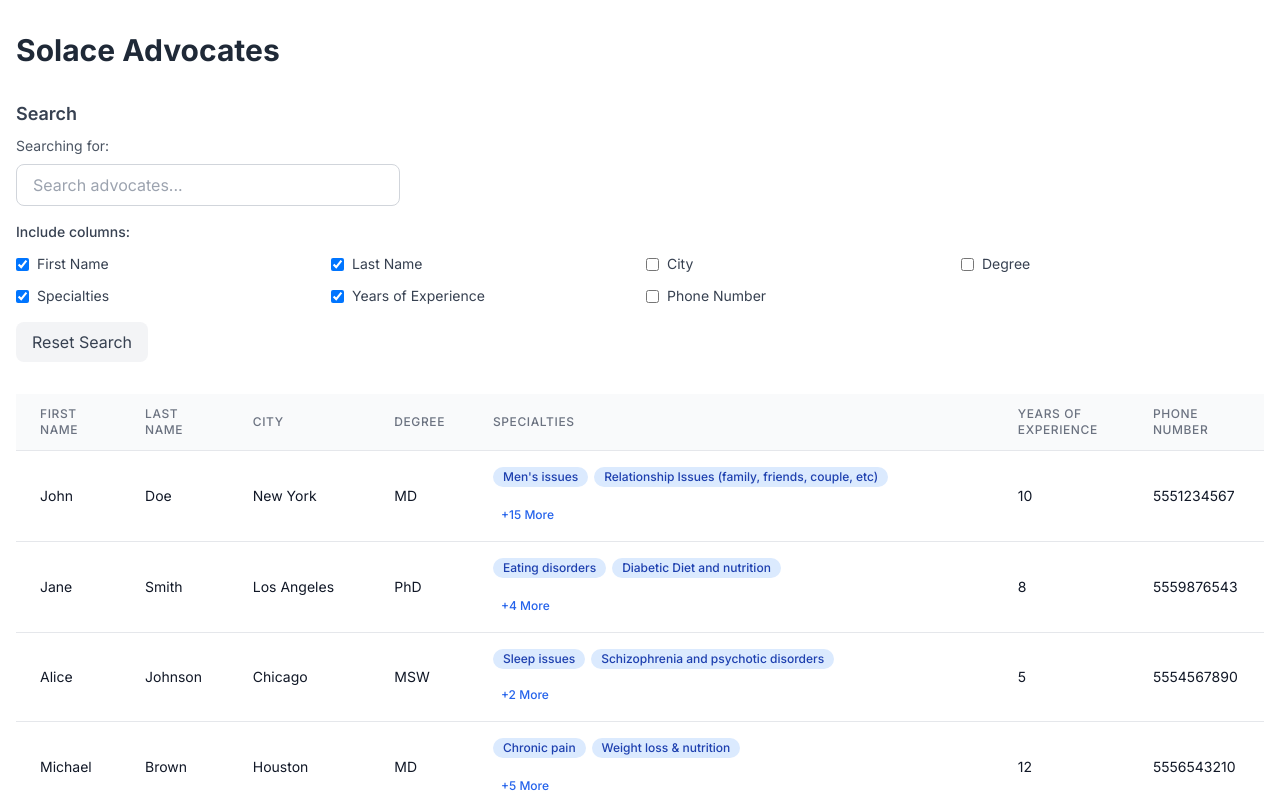
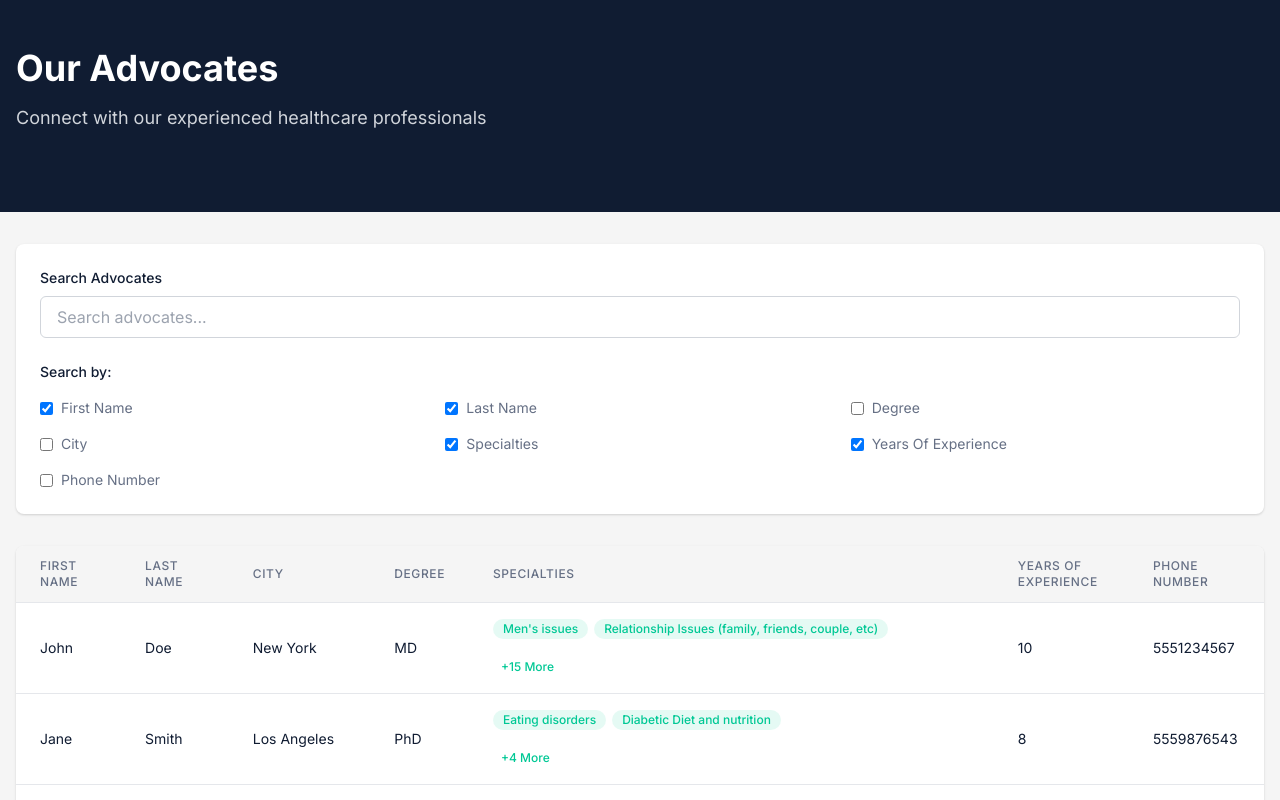
Before and after one commit to jankney2/solace-candidate-assignment-main, a Next.js app: page / in a window 1280 px wide. Shown: the top 800 px of the page. Built offline with nearby package versions, Linux system fonts and the light colour scheme.

Commit message:
styling first pass

```diff
--- a/src/app/page.tsx
+++ b/src/app/page.tsx
@@ -23,10 +23,7 @@ export default function Home() {
     "firstName",
     "lastName",
     "specialties",
-    // "city",
-    // "degree",
     "yearsOfExperience",
-    // "phoneNumber",
   ]);
 
   useEffect(() => {
@@ -46,15 +43,6 @@ export default function Home() {
     }
   };
 
-  const formatPhoneNumber = (phoneNumber: string | number) => {
-    const cleaned = String(phoneNumber).replace(/\D/g, "");
-    const match = cleaned.match(/^(\d{3})(\d{3})(\d{4})$/);
-    if (match) {
-      return "(" + match[1] + ") " + match[2] + "-" + match[3];
-    }
-    return phoneNumber;
-  };
-
   const shouldRenderAdvocate = (advocate: Advocate) => {
     return searchBy.some((column) => {
       if (column === "specialties") {
@@ -69,8 +57,10 @@ export default function Home() {
           .includes(searchTerm.toLowerCase());
       }
       if (column === "phoneNumber") {
-        const formattedPhone = formatPhoneNumber(advocate[column]);
-        return formattedPhone.toLowerCase().includes(searchTerm.toLowerCase());
+        return advocate[column]
+          .toString()
+          .toLowerCase()
+          .includes(searchTerm.toLowerCase());
       }
       const value = advocate[column as keyof Advocate];
       return (
@@ -81,144 +71,102 @@ export default function Home() {
   };
 
   return (
-    <main className="container mx-auto px-4 py-8 max-w-7xl">
-      <h1 className="text-3xl font-bold mb-8 text-gray-800">
-        Solace Advocates
-      </h1>
+    <main className="min-h-screen bg-solace-lightgray">
+      <div className="bg-solace-darkblue py-12">
+        <div className="container mx-auto px-4 max-w-7xl">
+          <h1 className="text-4xl font-bold text-white mb-4">Our Advocates</h1>
+          <p className="text-lg text-gray-300 mb-8">
+            Connect with our experienced healthcare professionals
+          </p>
+        </div>
+      </div>
 
-      <div className="mb-8 space-y-4">
-        <div className="space-y-2">
-          <p className="text-lg font-semibold text-gray-700">Search</p>
-          <p className="text-sm text-gray-600">
-            Searching for: <span className="font-medium">{searchTerm}</span>
-          </p>
+      <div className="container mx-auto px-4 py-8 max-w-7xl">
+        <div className="bg-white rounded-lg shadow-solace p-6 mb-8">
+          <div className="mb-6">
+            <label className="block text-solace-darkblue text-sm font-medium mb-2">
+              Search Advocates
+            </label>
             <input
+              type="text"
+              placeholder="Search advocates..."
               value={searchTerm}
               onChange={(e) => setSearchTerm(e.target.value)}
-            className="w-full md:w-96 px-4 py-2 border border-gray-300 rounded-lg focus:outline-none focus:ring-2 focus:ring-blue-500"
-            placeholder="Search advocates..."
+              className="w-full px-4 py-2 border border-gray-300 rounded-md focus:outline-none focus:ring-2 focus:ring-solace-blue focus:border-transparent"
             />
           </div>
 
-        <div className="space-y-3">
-          <p className="text-sm font-medium text-gray-700">Include columns:</p>
-          <div className="grid grid-cols-2 md:grid-cols-4 gap-3">
-            <label className="flex items-center space-x-2">
+          <div className="space-y-4">
+            <h3 className="text-sm font-medium text-solace-darkblue">
+              Search by:
+            </h3>
+            <div className="grid grid-cols-1 md:grid-cols-2 lg:grid-cols-3 gap-4">
+              {[
+                "firstName",
+                "lastName",
+                "degree",
+                "city",
+                "specialties",
+                "yearsOfExperience",
+                "phoneNumber",
+              ].map((field) => (
+                <label key={field} className="flex items-center space-x-2">
                   <input
                     type="checkbox"
                     onChange={modifySearchColumns}
-                value="firstName"
-                defaultChecked={searchBy.includes("firstName")}
-                className="rounded text-blue-600 focus:ring-blue-500"
+                    value={field}
+                    defaultChecked={searchBy.includes(field)}
+                    className="rounded border-gray-300 text-solace-blue focus:ring-solace-blue"
                   />
-              <span className="text-sm text-gray-700">First Name</span>
+                  <span className="text-sm text-solace-gray capitalize">
+                    {field.replace(/([A-Z])/g, " $1").trim()}
+                  </span>
                 </label>
-            <label className="flex items-center space-x-2">
-              <input
-                type="checkbox"
-                onChange={modifySearchColumns}
-                value="lastName"
-                defaultChecked={searchBy.includes("lastName")}
-                className="rounded text-blue-600 focus:ring-blue-500"
-              />
-              <span className="text-sm text-gray-700">Last Name</span>
-            </label>
-            <label className="flex items-center space-x-2">
-              <input
-                type="checkbox"
-                onChange={modifySearchColumns}
-                value="city"
-                defaultChecked={searchBy.includes("city")}
-                className="rounded text-blue-600 focus:ring-blue-500"
-              />
-              <span className="text-sm text-gray-700">City</span>
-            </label>
-            <label className="flex items-center space-x-2">
-              <input
-                type="checkbox"
-                onChange={modifySearchColumns}
-                value="degree"
-                defaultChecked={searchBy.includes("degree")}
-                className="rounded text-blue-600 focus:ring-blue-500"
-              />
-              <span className="text-sm text-gray-700">Degree</span>
-            </label>
-            <label className="flex items-center space-x-2">
-              <input
-                type="checkbox"
-                onChange={modifySearchColumns}
-                value="specialties"
-                defaultChecked={searchBy.includes("specialties")}
-                className="rounded text-blue-600 focus:ring-blue-500"
-              />
-              <span className="text-sm text-gray-700">Specialties</span>
-            </label>
-            <label className="flex items-center space-x-2">
-              <input
-                type="checkbox"
-                onChange={modifySearchColumns}
-                value="yearsOfExperience"
-                defaultChecked={searchBy.includes("yearsOfExperience")}
-                className="rounded text-blue-600 focus:ring-blue-500"
-              />
-              <span className="text-sm text-gray-700">Years of Experience</span>
-            </label>
-            <label className="flex items-center space-x-2">
-              <input
-                type="checkbox"
-                onChange={modifySearchColumns}
-                value="phoneNumber"
-                defaultChecked={searchBy.includes("phoneNumber")}
-                className="rounded text-blue-600 focus:ring-blue-500"
-              />
-              <span className="text-sm text-gray-700">Phone Number</span>
-            </label>
+              ))}
+            </div>
           </div>
         </div>
 
-        <button
-          onClick={() => setSearchTerm("")}
-          className="px-4 py-2 bg-gray-100 hover:bg-gray-200 text-gray-700 rounded-lg transition-colors"
-        >
-          Reset Search
-        </button>
-      </div>
-
-      <div className="overflow-x-auto">
+        <div className="bg-white rounded-lg shadow-solace overflow-hidden">
+          <div className="relative">
+            <div className="max-h-[600px] overflow-y-auto">
               <table className="min-w-full divide-y divide-gray-200">
-          <thead className="bg-gray-50">
+                <thead className="bg-solace-lightgray sticky top-0 z-10">
                   <tr>
-              <th className="px-6 py-3 text-left text-xs font-medium text-gray-500 uppercase tracking-wider">
+                    <th className="px-6 py-3 bg-solace-lightgray text-left text-xs font-medium text-solace-gray uppercase tracking-wider">
                       First Name
                     </th>
-              <th className="px-6 py-3 text-left text-xs font-medium text-gray-500 uppercase tracking-wider">
+                    <th className="px-6 py-3 bg-solace-lightgray text-left text-xs font-medium text-solace-gray uppercase tracking-wider">
                       Last Name
                     </th>
-              <th className="px-6 py-3 text-left text-xs font-medium text-gray-500 uppercase tracking-wider">
+                    <th className="px-6 py-3 bg-solace-lightgray text-left text-xs font-medium text-solace-gray uppercase tracking-wider">
                       City
                     </th>
-              <th className="px-6 py-3 text-left text-xs font-medium text-gray-500 uppercase tracking-wider">
+                    <th className="px-6 py-3 bg-solace-lightgray text-left text-xs font-medium text-solace-gray uppercase tracking-wider">
                       Degree
                     </th>
-              <th className="px-6 py-3 text-left text-xs font-medium text-gray-500 uppercase tracking-wider">
+                    <th className="px-6 py-3 bg-solace-lightgray text-left text-xs font-medium text-solace-gray uppercase tracking-wider">
                       Specialties
                     </th>
-              <th className="px-6 py-3 text-left text-xs font-medium text-gray-500 uppercase tracking-wider">
+                    <th className="px-6 py-3 bg-solace-lightgray text-left text-xs font-medium text-solace-gray uppercase tracking-wider">
                       Years of Experience
                     </th>
-              <th className="px-6 py-3 text-left text-xs font-medium text-gray-500 uppercase tracking-wider">
+                    <th className="px-6 py-3 bg-solace-lightgray text-left text-xs font-medium text-solace-gray uppercase tracking-wider">
                       Phone Number
                     </th>
                   </tr>
                 </thead>
                 <tbody className="bg-white divide-y divide-gray-200">
-            {advocates.map((advocate: Advocate) => {
-              return shouldRenderAdvocate(advocate) ? (
+                  {advocates
+                    .filter((advocate) => shouldRenderAdvocate(advocate))
+                    .map((advocate: Advocate) => (
                       <AdvocateRow key={advocate.id} advocate={advocate} />
-              ) : null;
-            })}
+                    ))}
                 </tbody>
               </table>
+            </div>
+          </div>
+        </div>
       </div>
     </main>
   );
--- a/src/components/Advocate.tsx
+++ b/src/components/Advocate.tsx
@@ -10,38 +10,34 @@ export default function AdvocateRow({ advocate }: { advocate: Advocate }) {
   const hasMoreSpecialties =
     advocate.specialties.length > MAX_VISIBLE_SPECIALTIES;
 
-  const visibleSpecialties = isExpanded
-    ? advocate.specialties
-    : advocate.specialties.slice(0, MAX_VISIBLE_SPECIALTIES);
-
   return (
-    <tr className="hover:bg-gray-50 transition-all  ease-in-out">
-      <td className="px-6 py-4 whitespace-nowrap text-sm text-gray-900">
+    <tr className="hover:bg-solace-lightgray/50 transition-all ease-in-out">
+      <td className="px-6 py-4 whitespace-nowrap text-sm text-solace-darkblue">
         {advocate.firstName}
       </td>
-      <td className="px-6 py-4 whitespace-nowrap text-sm text-gray-900">
+      <td className="px-6 py-4 whitespace-nowrap text-sm text-solace-darkblue">
         {advocate.lastName}
       </td>
-      <td className="px-6 py-4 whitespace-nowrap text-sm text-gray-900 transition-all ">
+      <td className="px-6 py-4 whitespace-nowrap text-sm text-solace-darkblue">
         {advocate.city}
       </td>
-      <td className="px-6 py-4 whitespace-nowrap text-sm text-gray-900 transition-all ">
+      <td className="px-6 py-4 whitespace-nowrap text-sm text-solace-darkblue">
         {advocate.degree}
       </td>
-      <td className="px-6 py-4 text-sm text-gray-900 transition-all ">
+      <td className="px-6 py-4 text-sm text-solace-darkblue">
         <div className="flex flex-wrap gap-1.5 items-center">
           <div
             className={`
-            flex flex-wrap gap-1.5 items-center overflow-hidden transition-all  ease-in-out
-            ${isExpanded ? "max-h-[500px]" : "max-h-8"}
-          `}
+              flex flex-wrap gap-1.5 items-center overflow-hidden transition-all ease-in-out
+              ${isExpanded ? "max-h-[500px]" : "max-h-8"}
+            `}
           >
             {advocate.specialties.map((s: Specialty, index: number) => (
               <span
                 key={s.id}
                 className={`
                   inline-flex items-center px-2.5 py-0.5 rounded-full text-xs font-medium
-                  bg-blue-100 text-blue-800 transition-all  ease-in-out
+                  bg-solace-blue/10 text-solace-blue transition-all ease-in-out
                   ${
                     index >= MAX_VISIBLE_SPECIALTIES && !isExpanded
                       ? "h-0 opacity-0 p-0 m-0"
@@ -59,7 +55,7 @@ export default function AdvocateRow({ advocate }: { advocate: Advocate }) {
           {hasMoreSpecialties && (
             <button
               onClick={() => setIsExpanded(!isExpanded)}
-              className="inline-flex items-center px-2 py-0.5 text-xs font-medium text-blue-600 hover:text-blue-800 transition-colors "
+              className="inline-flex items-center px-2 py-0.5 text-xs font-medium text-solace-blue hover:text-solace-hover transition-colors"
             >
               {isExpanded
                 ? "Show Less"
@@ -70,10 +66,10 @@ export default function AdvocateRow({ advocate }: { advocate: Advocate }) {
           )}
         </div>
       </td>
-      <td className="px-6 py-4 whitespace-nowrap text-sm text-gray-900 transition-all ">
+      <td className="px-6 py-4 whitespace-nowrap text-sm text-solace-darkblue">
         {advocate.yearsOfExperience}
       </td>
-      <td className="px-6 py-4 whitespace-nowrap text-sm text-gray-900 transition-all ">
+      <td className="px-6 py-4 whitespace-nowrap text-sm text-solace-darkblue">
         {advocate.phoneNumber}
       </td>
     </tr>
--- a/tailwind.config.js
+++ b/tailwind.config.js
@@ -16,6 +16,22 @@ module.exports = {
       animation: {
         specialtyFadeIn: "specialtyFadeIn 0.3s ease-out forwards",
       },
+      colors: {
+        solace: {
+          blue: "#00C895", // Their primary brand color (actually a teal)
+          darkblue: "#101C32", // Dark blue used in headers
+          gray: "#667085", // Text color
+          lightgray: "#F5F5F5", // Background color
+          hover: "#00B084", // Slightly darker version of primary for hover states
+        },
+      },
+      fontFamily: {
+        sans: ["Inter", "sans-serif"],
+      },
+      boxShadow: {
+        solace:
+          "0 1px 3px 0 rgba(0, 0, 0, 0.1), 0 1px 2px 0 rgba(0, 0, 0, 0.06)",
+      },
     },
   },
   plugins: [],
```
Lines whose indentation alone changed are shown as unchanged.
